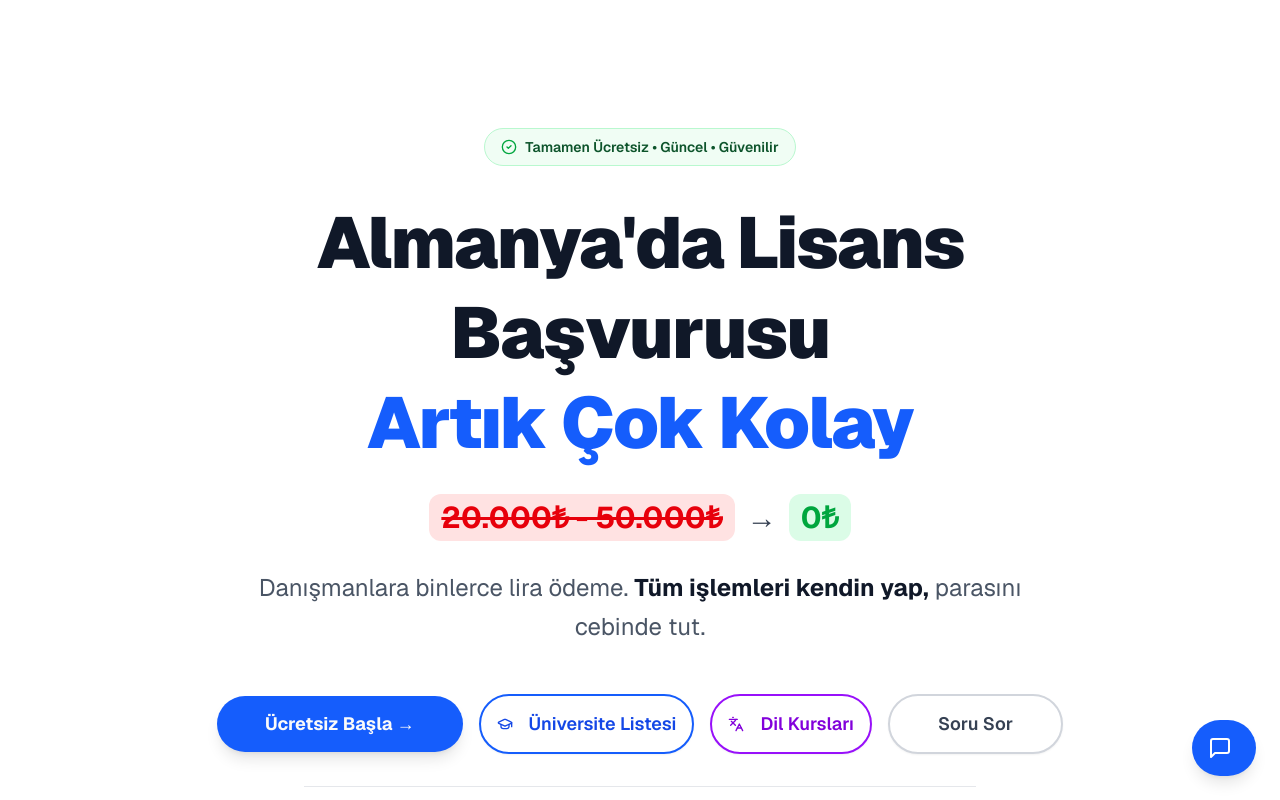
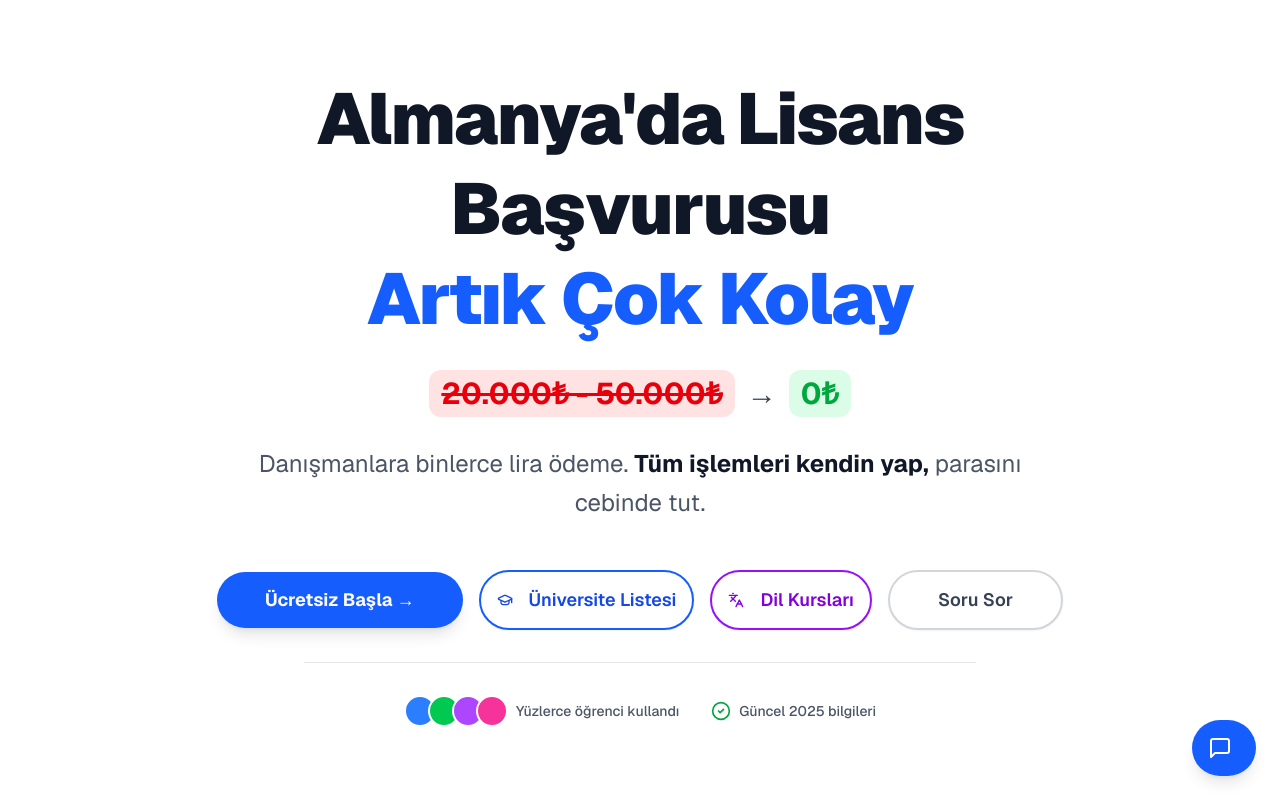
Before and after one commit to ta2edh/almanyalisans, a Next.js app: page / in a window 1280 px wide. Shown: the top 800 px of the page. Built offline with nearby package versions, Linux system fonts and the light colour scheme.

Commit message:
feat: hero section tam sayfa yüksekliğinde gösterilecek şekilde düzenlendi

```diff
--- a/app/page.tsx
+++ b/app/page.tsx
@@ -21,14 +21,9 @@ export default function GermanyStudyGuide() {
   return (
     <div className="min-h-screen bg-white">
       {/* Hero Section */}
-      <section className="relative overflow-hidden bg-white py-20 md:py-32">
-        <div className="container mx-auto px-4 relative z-10">
+      <section className="relative overflow-hidden bg-white min-h-screen flex items-center">
+        <div className="container mx-auto px-4 relative z-10 w-full">
           <div className="max-w-5xl mx-auto text-center space-y-8">
-            {/* Badge */}
-            <div className="inline-flex items-center gap-2 bg-green-50 px-4 py-2 rounded-full border border-green-200">
-              <CheckCircle2 className="w-4 h-4 text-green-600" />
-              <span className="text-sm font-semibold text-green-900">Tamamen Ücretsiz • Güncel • Güvenilir</span>
-            </div>
 
             {/* Main Heading */}
             <h1 className="text-5xl md:text-7xl font-black tracking-tight text-balance leading-tight text-gray-900">
```
